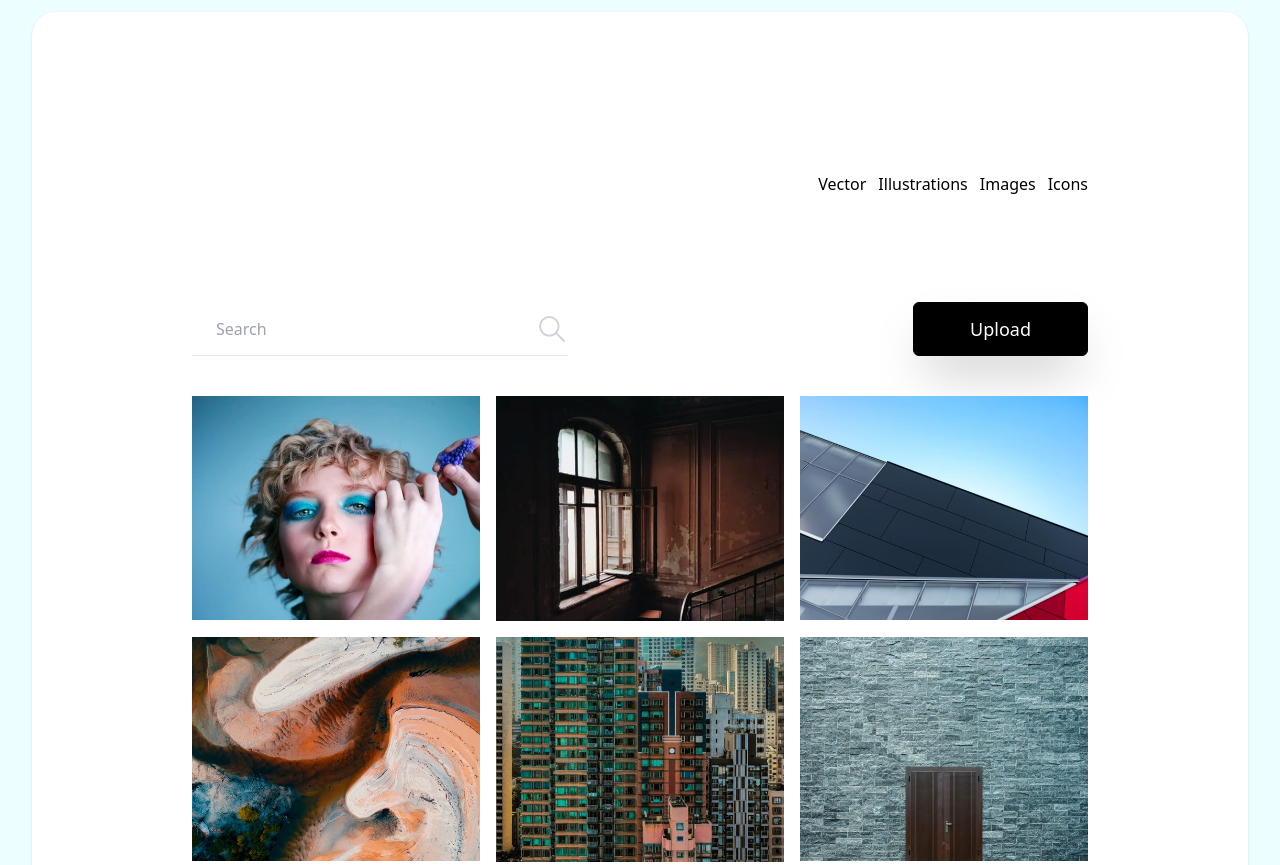
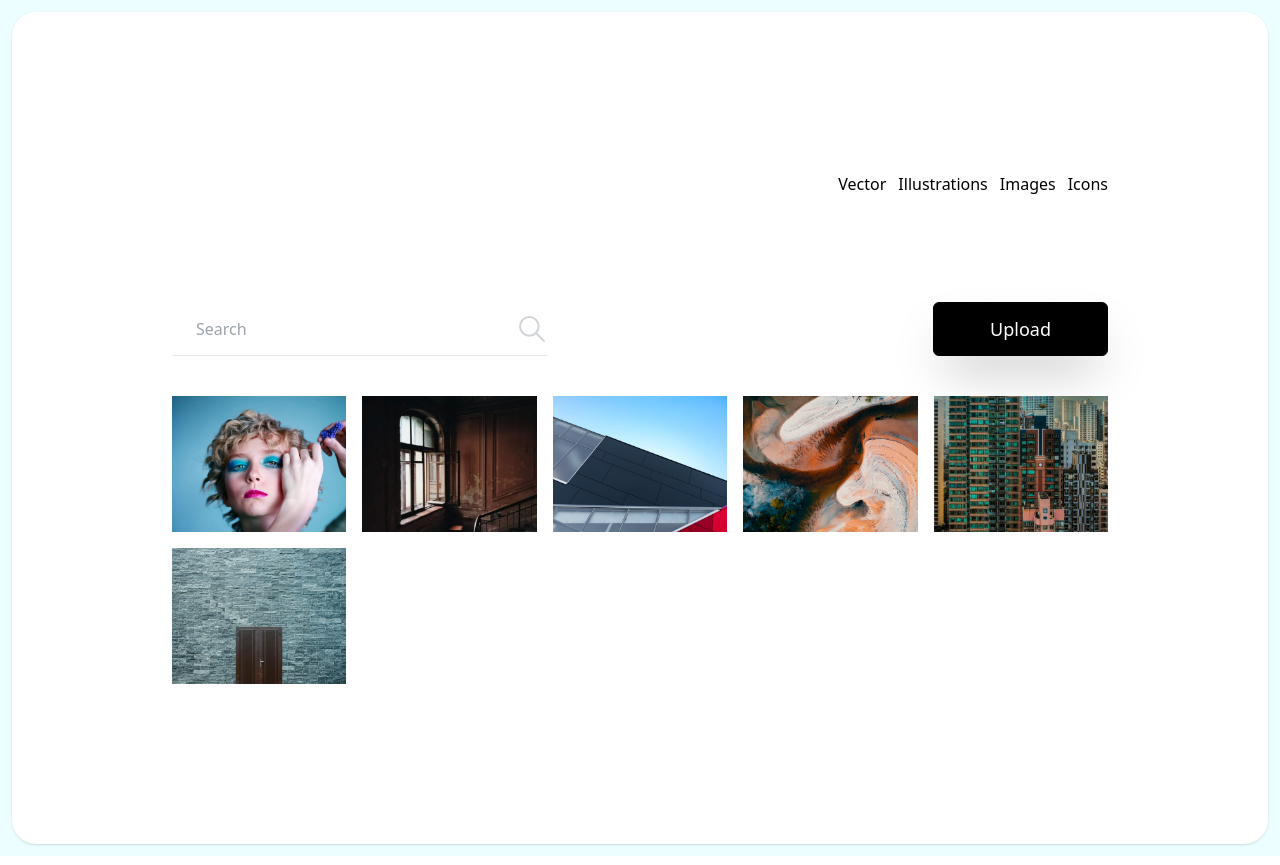
Before and after one commit to AymenDiabi/image-gallery, a plain HTML site: page index.html in a window 1280 px wide. Shown: the top 865 px of the page. Drawn offline with nearby package versions, Linux system fonts and the light colour scheme.

Commit message:
Made some changes on the gallery container so that when we resize, the images will be places accourding to the viewport size

```diff
--- a/index.html
+++ b/index.html
@@ -35,7 +35,7 @@
 
       <!-- Search Container -->
         <div
-          class="flex flex-col justify-between space-y-5 md:flex-row md:space-y-0"
+          class="flex flex-col justify-between space-y-5 gap-8 md:flex-row md:space-y-0"
         >
           <!-- Input and SVG Container -->
           <div class="flex justify-between border-b">
@@ -71,7 +71,7 @@
         </div>
 
     <!-- Gallery Container -->
-    <div class="grid gap-4 md:grid-cols-3">
+    <div class="grid gap-4 md:grid-cols-3 lg:grid-cols-4 xl:grid-cols-5">
       <!-- Image 1 -->
     <div class="relative group">
       <img src="images/image1.jpg" alt="" class="w-72">
```
